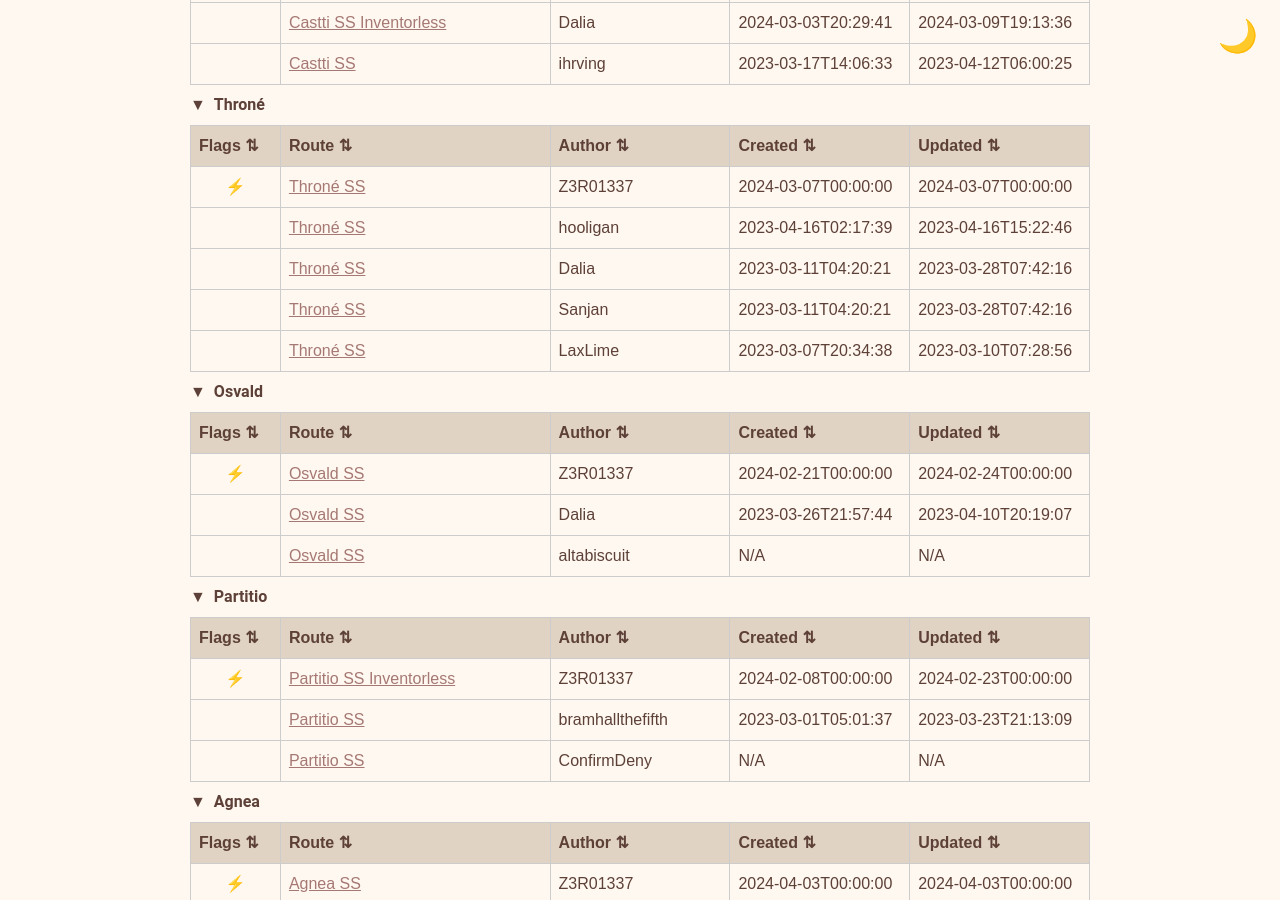
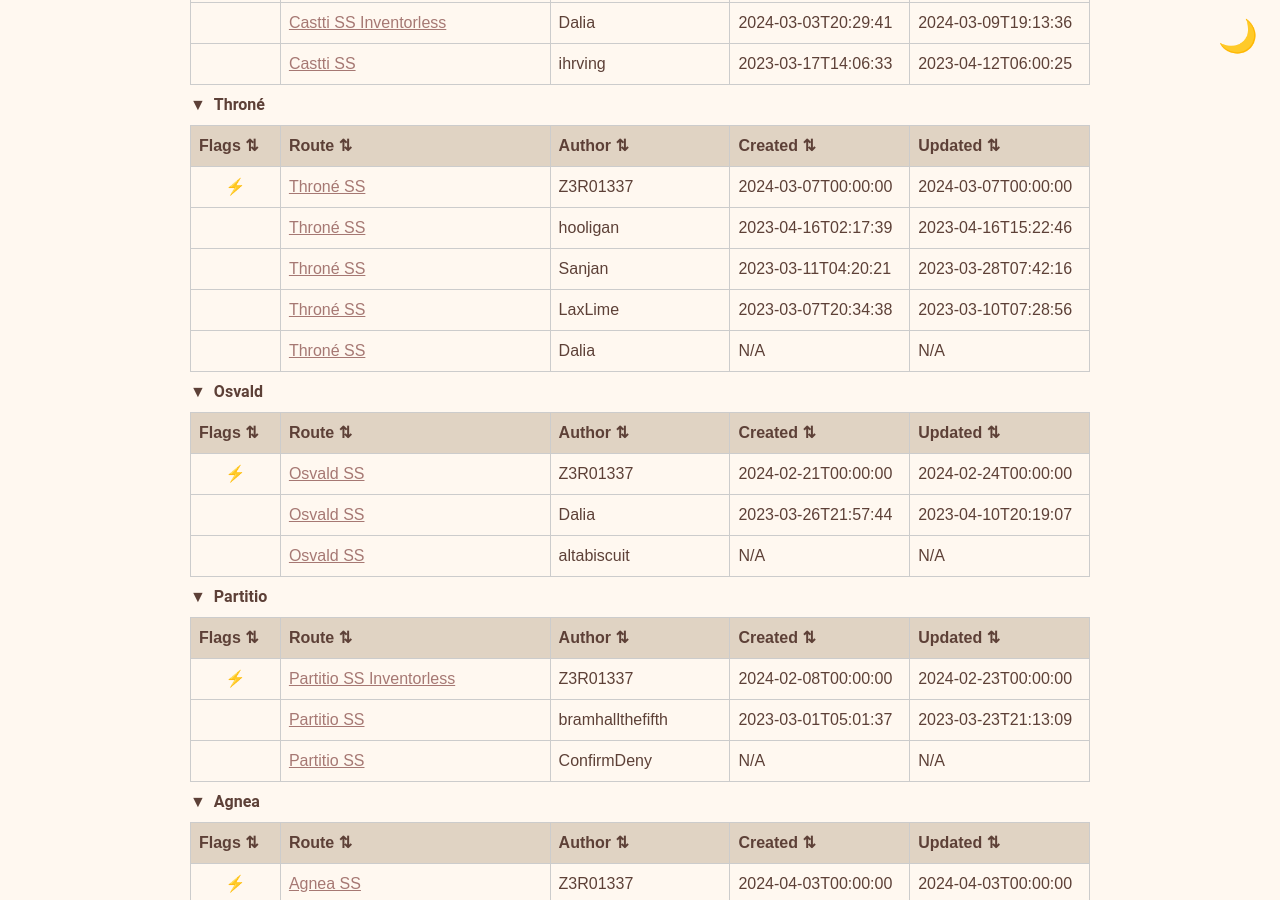
Before and after one commit to yetanotherf0rked/octopath2-stuff, a Jekyll site: the page built from index.html, in a window 1280 px wide and 900 px high, scrolled down 1189 px. Built offline with Jekyll 4.4.1, drawn with Linux system fonts in a browser that asks for light colours.

```diff
--- a/_data/routes-with-timestamps.json
+++ b/_data/routes-with-timestamps.json
@@ -162,9 +162,9 @@
           "Title": "Thron\u00e9 SS",
           "author": "Dalia",
           "link": "https://docs.google.com/document/d/1cvI_drPk-snQTkvHJORvqY-WS2svcSlmPbtsRlammis/edit?tab=t.0#heading=h.mfq3wuqoghob",
-          "created": "2023-03-11T04:20:21",
-          "updated": "2023-03-28T07:42:16",
-          "certainty": "high"
+          "created": null,
+          "updated": null,
+          "certainty": "low"
         },
         {
           "fastest": true,
```
